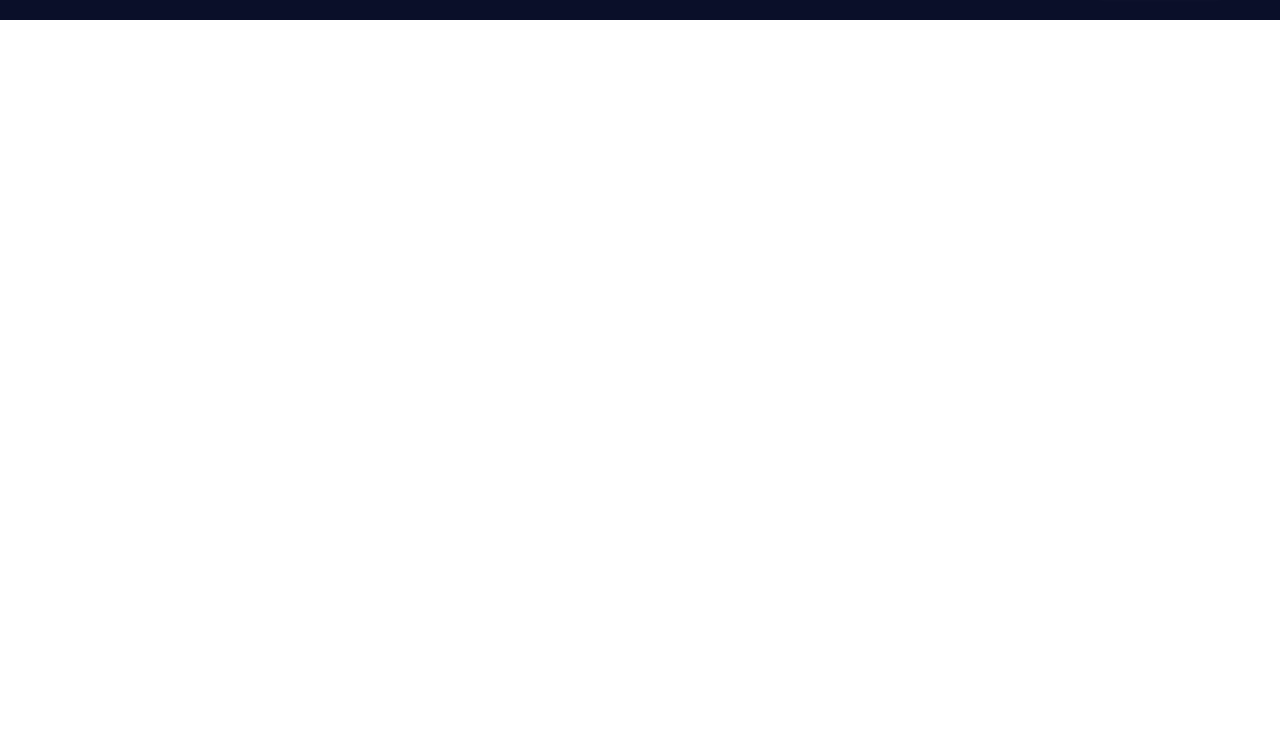
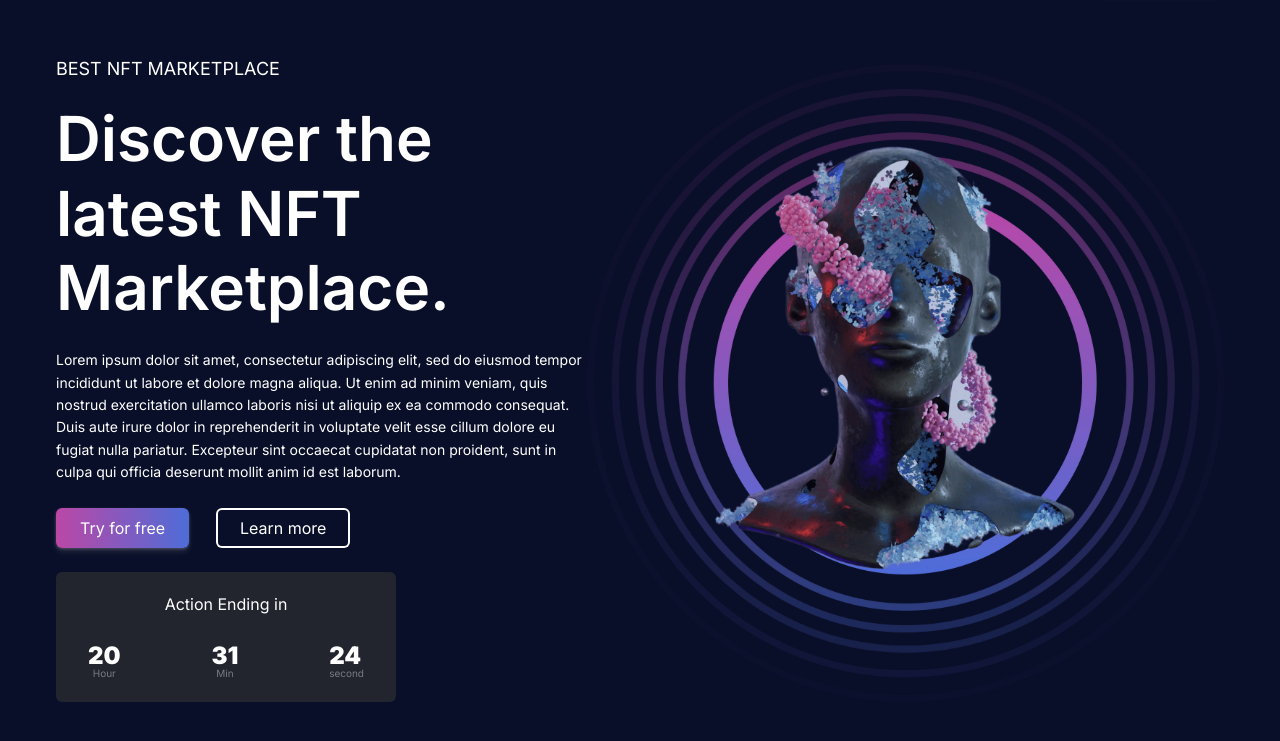
Before and after one commit to AmirhoseinAmin/NFT, a website: page index.html in a window 1280 px wide. Shown: the part 75-816 px from the top of the page. Drawn offline with nearby package versions, Linux system fonts and the light colour scheme.

Commit message:
Complete hero section styling

```diff
--- a/index.html
+++ b/index.html
@@ -74,7 +74,7 @@
               <a href="#" class="navigation__a">Contact</a>
             </li>
             <li class="navigation__li">
-              <a href="#" class="btn">BILD NOW</a>
+              <a href="#" class="btn btn--gradient">BILD NOW</a>
             </li>
           </ul>
         </nav>
@@ -85,7 +85,56 @@
     --------------------|📝 : Main
     -->
 
-    <main></main>
+    <main>
+      <section class="section-hero">
+        <div class="section-hero__box container">
+          <div class="section-hero__content">
+            <h3 class="heading-tertiary">BEST NFT MARKETPLACE</h3>
+            <h1 class="heading-primary">
+              Discover the latest NFT Marketplace.
+            </h1>
+            <p class="paragraph">
+              Lorem ipsum dolor sit amet, consectetur adipiscing elit, sed do
+              eiusmod tempor incididunt ut labore et dolore magna aliqua. Ut
+              enim ad minim veniam, quis nostrud exercitation ullamco laboris
+              nisi ut aliquip ex ea commodo consequat. Duis aute irure dolor in
+              reprehenderit in voluptate velit esse cillum dolore eu fugiat
+              nulla pariatur. Excepteur sint occaecat cupidatat non proident,
+              sunt in culpa qui officia deserunt mollit anim id est laborum.
+            </p>
+            <div class="section-hero__btns">
+              <a href="#" class="btn btn--gradient">Try for free</a>
+              <a href="#" class="btn btn--solid">Learn more</a>
+            </div>
+            <div class="ending">
+              <p class="ending__title u-center-text">Action Ending in</p>
+              <ul>
+                <li>
+                  <p>20</p>
+                  <span class="u-center-text">Hour</span>
+                </li>
+                <li>
+                  <p>31</p>
+                  <span class="u-center-text">Min</span>
+                </li>
+                <li>
+                  <p>24</p>
+                  <span class="u-center-text">second</span>
+                </li>
+              </ul>
+            </div>
+          </div>
+          <picture>
+            <source srcset="img/1-min.webp" />
+            <img
+              src="img/1-min.png"
+              alt="Head Photo"
+              class="section-hero__img"
+            />
+          </picture>
+        </div>
+      </section>
+    </main>
 
     <!--
     --------------------|📝 : Footer
--- a/sass/abstracts/_variable.scss
+++ b/sass/abstracts/_variable.scss
@@ -16,7 +16,7 @@ $color-gray: #999;
 $color-gray-light-1:#eee;
 $color-gray-light-2:#f7f7f7;
 $color-gray-dark-1: #333;
-$color-gray-dark-2: #777;
+$color-gray-dark-2: #D9D9D933;
 
 
 $color-white: #fff;
--- a/sass/base/_typography.scss
+++ b/sass/base/_typography.scss
@@ -1,5 +1,33 @@
+/*
+--------------------|📝 : Body
+*/
+
 body {
   font-family: "Inter", sans-serif;
   font-weight: 400;
   line-height: 1;
 }
+
+/*
+--------------------|📝 : Heading
+*/
+
+.heading-primary {
+  font-size: 6.2rem;
+  color: $color-white;
+  font-weight: 600;
+  line-height: 1.2;
+}
+
+.heading-tertiary {
+  font-size: 1.8rem;
+  color: $color-white;
+  font-weight: 400;
+}
+
+.paragraph {
+  font-size: 1.4rem;
+  color: $color-white;
+  font-weight: 400;
+  line-height: 1.6;
+}
--- a/sass/components/_button.scss
+++ b/sass/components/_button.scss
@@ -10,12 +10,17 @@
     font-size: 1.6rem;
     color: $color-white;
     text-decoration: none;
-    background: linear-gradient(to right, $color-tertiary, $color-secondary);
     border-radius: 0.6rem;
     backface-visibility: hidden;
+    transition: all 0.3s;
+  }
+
+  &--gradient {
+    &:link,
+    &:visited {
+      background: linear-gradient(to right, $color-tertiary, $color-secondary);
       box-shadow: 0 4px 6px rgba(255, 255, 255, 0.1),
         0 1px 3px rgba(255, 255, 255, 0.2);
-    transition: all 0.3s;
     }
 
     &:hover {
@@ -31,3 +36,11 @@
         0 1px 1px rgba(255, 255, 255, 0.2);
     }
   }
+
+  &--solid {
+    &:link,
+    &:visited {
+      box-shadow: 0 0 0 .2rem $color-white inset;
+    }
+  }
+}
--- /dev/null
+++ b/sass/components/_ending.scss
@@ -0,0 +1,34 @@
+.ending {
+    max-width: 34rem;
+  padding: 2.4rem 3.2rem;
+  background-color: rgba($color-gray-dark-1, 0.6);
+  border-radius: 0.6rem;
+
+  &__title {
+    margin-bottom: 3.2rem;
+    font-size: 1.6rem;
+    color: $color-white;
+    font-weight: 400;
+  }
+
+  ul {
+    list-style-type: none;
+    @include flex(0, center, space-between, null);
+
+    li {
+
+      p {
+        font-size: 2.4rem;
+        font-weight: 900;
+        color: $color-white;
+      }
+
+      span{
+        display: block;
+        font-size: 1rem;
+        font-weight: 400;
+        color: rgba($color-white, 0.4);
+      }
+    }
+  }
+}
--- a/sass/main.scss
+++ b/sass/main.scss
@@ -21,6 +21,7 @@
 
 @import "components/button";
 @import "components/card";
+@import "components/ending";
 
 /*
 --------------------|📝 : Layout
--- a/sass/pages/_home.scss
+++ b/sass/pages/_home.scss
@@ -0,0 +1,40 @@
+/*
+--------------------|📝 : Main
+*/
+
+main{
+    section{
+        padding-bottom: 6.4rem;
+    }
+}
+
+/*
+--------------------|📝 : Sections
+*/
+
+.section-hero {
+  background-color: $color-primary;
+
+  &__box {
+    @include grid(0, null){
+      grid-template-columns: 5fr 6fr;
+    }
+  }
+
+  &__content{
+    align-self: flex-end;
+    @include flex(2.4, null, center, column)
+  }
+
+  &__btns{
+    a:first-child{
+        margin-right: 2.4rem;
+    }
+  }
+
+  &__img {
+    display: block;
+    width: 100%;
+    justify-self: flex-end;
+  }
+}
```
Also changed, not shown: README.md, css/style.css. Lines whose indentation alone changed are shown as unchanged.
